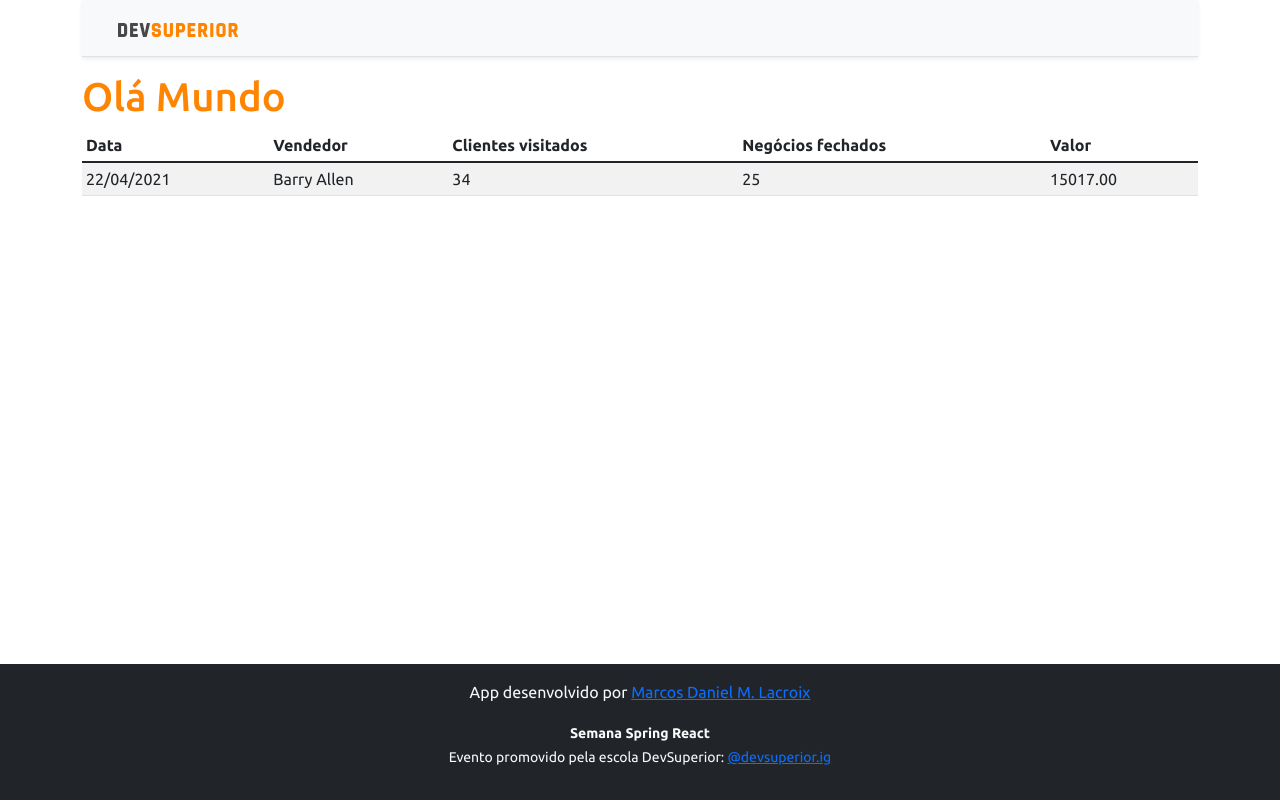
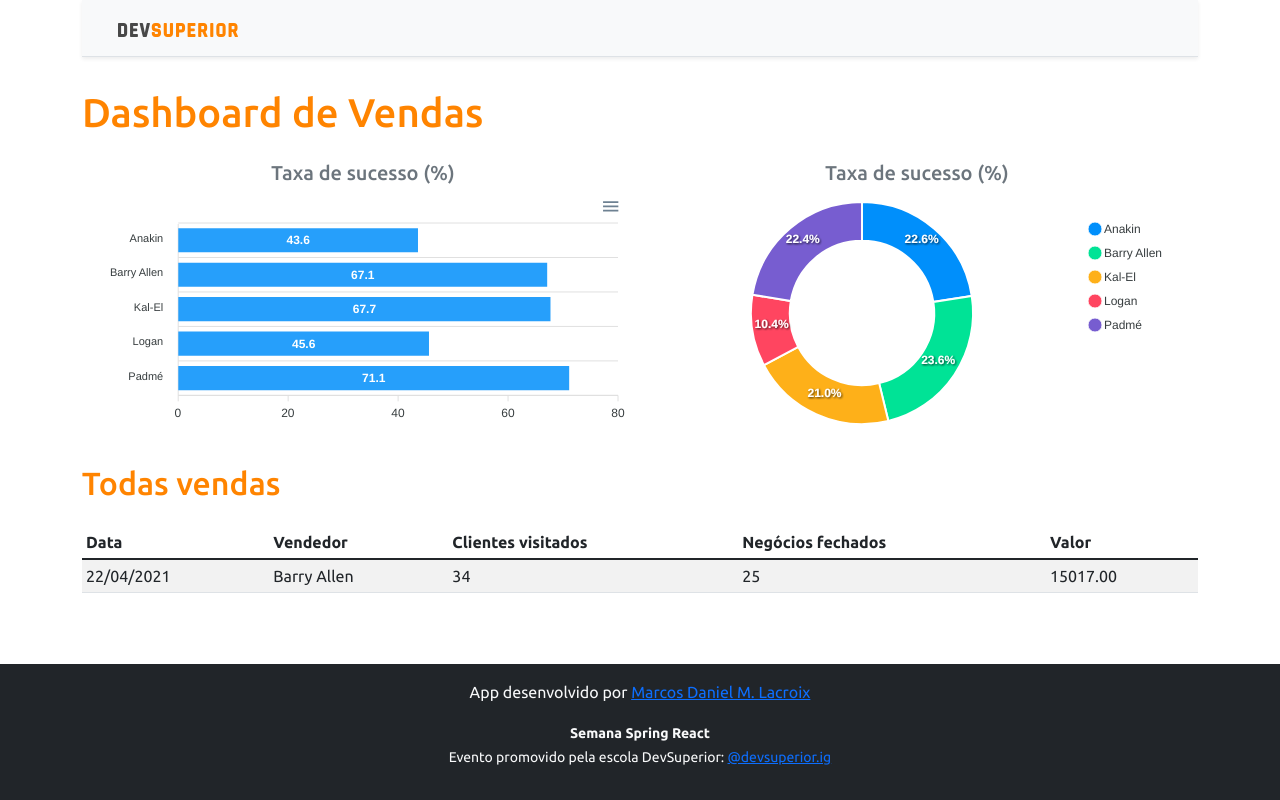
Before and after one commit to marcoslacroix/projeto-sds3, a React (Create React App) app in the folder frontend/: page / in a window 1280 px wide. Built offline with nearby package versions, Linux system fonts and the light colour scheme.

Commit message:
Static charts

```diff
--- a/frontend/package.json
+++ b/frontend/package.json
@@ -11,8 +11,10 @@
     "@types/node": "^12.0.0",
     "@types/react": "^17.0.0",
     "@types/react-dom": "^17.0.0",
+    "apexcharts": "^3.28.1",
     "bootstrap": "^5.1.1",
     "react": "^17.0.2",
+    "react-apexcharts": "^1.3.9",
     "react-dom": "^17.0.2",
     "react-scripts": "4.0.3",
     "typescript": "^4.1.2",
--- a/frontend/src/App.tsx
+++ b/frontend/src/App.tsx
@@ -1,5 +1,7 @@
 import NavBar from 'components/NavBar';
+import BarChart from 'components/BarChart';
 import Footer from 'components/Footer';
+import DonutChart from 'components/DonutChart';
 import DataTable from 'components/DataTable';
 import React from 'react';
 
@@ -8,7 +10,21 @@
     <>
     <div className="container">
         <NavBar />
-        <h1 className="text-primary">Olá Mundo</h1>
+        <h1 className="text-primary py-3">Dashboard de Vendas</h1>
+
+        <div className="row px-3">
+          <div className="col-sm-6">
+            <h5 className="text-center text-secondary">Taxa de sucesso (%)</h5>
+            <BarChart/>
+          </div>
+          <div className="col-sm-6">
+            <h5 className="text-center text-secondary">Taxa de sucesso (%)</h5>
+            <DonutChart/>
+          </div>
+        </div>
+        <div className="py-3">
+          <h2 className="text-primary">Todas vendas</h2>
+        </div>
         <DataTable/>
     </div>
     <Footer/>
--- /dev/null
+++ b/frontend/src/components/BarChart/index.tsx
@@ -0,0 +1,33 @@
+import Chart from 'react-apexcharts'
+const BarChart = () => {
+
+    const options = {
+        plotOptions: {
+            bar: {
+                horizontal: true,
+            }
+        },
+    };
+
+    const mockData = {
+        labels: {
+            categories: ['Anakin', 'Barry Allen', 'Kal-El', 'Logan', 'Padmé']
+        },
+        series: [
+            {
+                name: "% Sucesso",
+                data: [43.6, 67.1, 67.7, 45.6, 71.1]
+            }
+        ]
+    };
+
+    return (
+        <Chart
+            options={{...options, xaxis: mockData.labels}}
+            series={mockData.series}
+            type="bar"
+            height="240"
+        />
+    );
+}
+export default BarChart;
--- /dev/null
+++ b/frontend/src/components/DonutChart/index.tsx
@@ -0,0 +1,24 @@
+import Chart from 'react-apexcharts'
+const DonutChar = () => {
+
+    const mockData = {
+        series: [477138, 499928, 444867, 220426, 473088],
+        labels: ['Anakin', 'Barry Allen', 'Kal-El', 'Logan', 'Padmé']
+    }
+
+    const options = {
+        legend: {
+            show: true
+        }
+    }
+
+    return (
+        <Chart
+            options={{...options, labels: mockData.labels}}
+            series={mockData.series}
+            type="donut"
+            height="240"
+        />
+    );
+}
+export default DonutChar;
```
Also changed, not shown: 1 other file (tests, documents, lock files or other folders).
